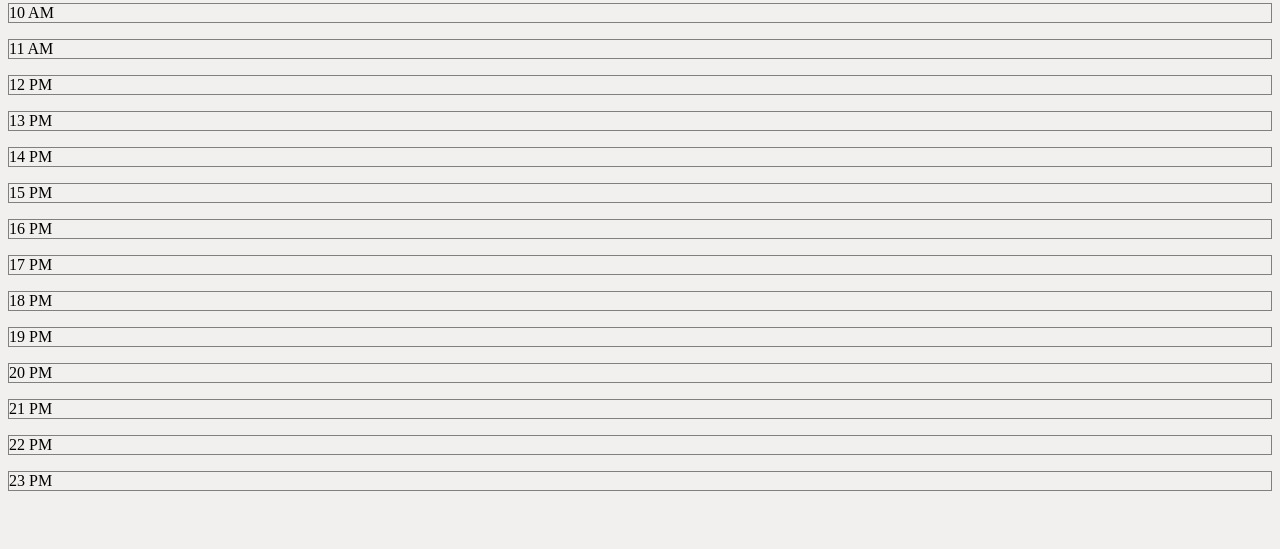
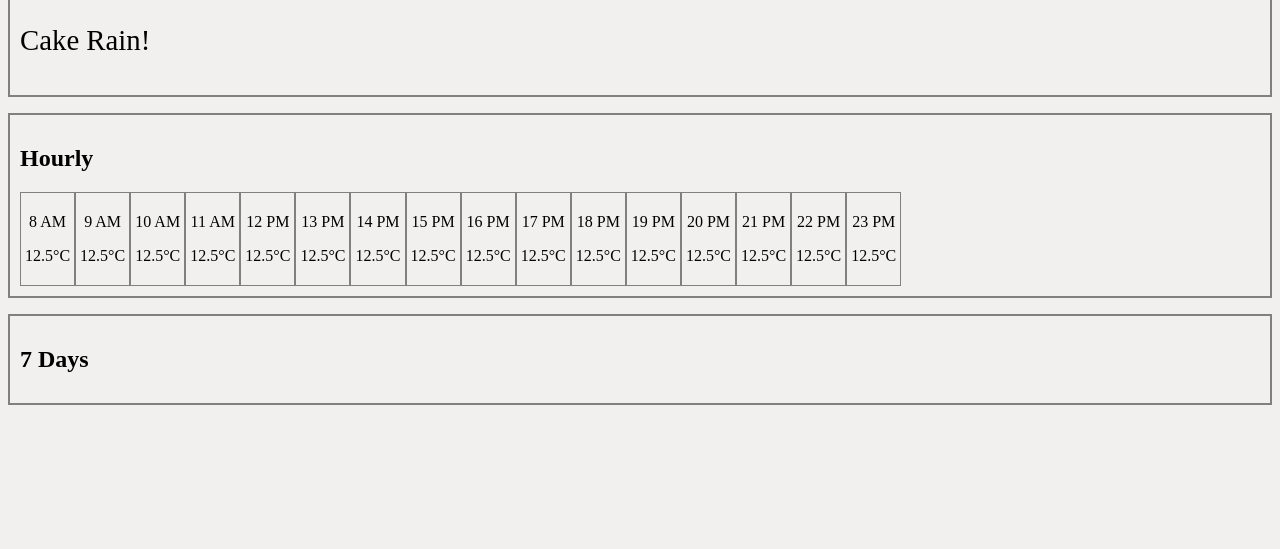
Before and after one commit to ArtemyOsovskoi/weather-app, a website built with webpack: page src/template.html in a window 1280 px wide. Shown: the part 251-800 px from the top of the page. Built offline with nearby package versions, Linux system fonts and the light colour scheme.

Commit message:
display hourly weather, further styling, new html structure

```diff
--- a/src/index.js
+++ b/src/index.js
@@ -1,15 +1,15 @@
 import "./styles.css";
 //import { someFunction } from "./moduleName.js"; <-- reminder for myself how to do it :)
 
+//TRY to USE both async await AND promises :3
+
+let locationInputData = document.getElementById("location");
+let locationButton = document.getElementById("location_btn");
+let todayWeatherNode = document.getElementById("today_weather");
+let todayCondition = document.getElementById("today_weather_condition");
+let hourlyNodes = document.getElementsByClassName("hourly_weather");
 
 
-//TRY to USE both async await AND promises :3
-
-//take a location and return the weather data for that location
-//variable with location
-let locationInputData = document.getElementById("location");
-let locationButton = document.getElementById("location_btn");
-let todayWeatherNode = document.getElementById('today_weather');
 
 async function getTodayWeatherData() {
   try {
@@ -19,8 +19,9 @@ async function getTodayWeatherData() {
     const jsonData = await response.json();
     if (response.ok) {
       console.log("Promise resolved");
-      console.log(jsonData);
+      console.log(jsonData.days[0]);
       todayWeatherNode.innerHTML = `Today in ${locationInputData.value} is ${jsonData.days[0].temp}°C`;
+      todayCondition.innerHTML = jsonData.days[0].conditions;
 
       return jsonData;
     } else {
@@ -31,6 +32,7 @@ async function getTodayWeatherData() {
   }
 }
 
+
 async function getHourlyWeatherData() {
   try {
     let url = `https://weather.visualcrossing.com/VisualCrossingWebServices/rest/services/timeline/${locationInputData.value}?unitGroup=metric&key=N4YPZMGEYDWUN5QDN4464VYV9&contentType=json`;
@@ -38,12 +40,18 @@ async function getHourlyWeatherData() {
     const response = await fetch(url);
     const jsonData = await response.json();
 
-
     if (response.ok) {
       console.log("Promise resolved");
-          todayWeatherNode.innerHTML = `${jsonData.days[0].hours.temp}`;
 
-          return jsonData;
+      const hourlyArr = jsonData.days[0].hours;
+      hourlyArr.splice(0, 8);
+
+      const tempHourlyArr = hourlyArr.map((value) => value.temp);
+      console.log(`hourly array ${tempHourlyArr}`);
+
+      for (let index = 0; index < tempHourlyArr.length; index++) {
+        hourlyNodes[index].innerHTML += tempHourlyArr[index] + "°C";
+      }
     } else {
       console.error("Promise resolved but HTTP status failed");
     }
@@ -52,29 +60,11 @@ async function getHourlyWeatherData() {
   }
 }
 
-//Проблема - Нужно взять данные из массива hours.temp - то есть
-/* пройтись по массиву и взять нужные данные
-потом отобразить эти данные в параграфах для
-каждого часа в сутках
-array.map мб подойдет? По сути нужно назначить для
-кадого параграфа.innerHTML данные из каждого hours.temp
-*/
+async function getWeeklyWeatherData() {
 
-
-
-
+}
 
 
 locationButton.addEventListener("click", getTodayWeatherData);
-
-//DOM
-/* const todayWeatherDiv = document.getElementById('today_weather');
-
-async function todayWeatherDOM(data) {
-    //let weatherData = await jsonData;
-    const todayWeatherContent = document.createTextNode(data.days[0].feelslike);
-
-    todayWeatherDiv.appendChild(todayWeatherContent);
-}
-
- */
+locationButton.addEventListener("click", getHourlyWeatherData);
+locationButton.addEventListener("click", getWeeklyWeatherData);
--- a/src/styles.css
+++ b/src/styles.css
@@ -3,13 +3,42 @@ body {
 }
 
 #today_weather {
-    padding: 10px;
-    border: 2px solid gray;
+    font-size: 2.4rem;
 }
 
-.hourly_weather {
+#today_weather_container {
+    margin-top: 1rem;
+    border: 2px solid gray;
+    padding: 10px;
+    font-size: 1.8rem;
+}
+
+#main_hourly_container {
+    margin-top: 1rem;
+    border: 2px solid gray;
+    padding: 10px;
+}
+
+#hourly_weather_container {
+    display: flex;
+    justify-content: flex-start;
+    align-items: flex-end;
+    flex-wrap: wrap;
+}
+
+.hour_container {
     border: 1px solid gray;
+    padding: 4px;
+    text-align: center;
 }
+
+
+#main_sevenDays_container {
+    margin-top: 1rem;
+    border: 2px solid gray;
+    padding: 10px;
+}
+
 
 #form_container {
     font-size: 1.5rem;
--- a/src/template.html
+++ b/src/template.html
@@ -11,30 +11,77 @@
         <div id="form_container">
             <label for="location">Location:</label>
             <input type="search" id="location" name="user_location">
-            <button id="location_btn">Search</button>
+            <input type="submit" value="Search" id="location_btn">
+            <!-- <button id="location_btn">Search</button> -->
         </div>
         <div id="today_weather_container">
-            <p id="today_weather"></p>
+            <!-- image for specific weather -->
+            <p id="today_weather">Today in Faketown is 99 C</p>
+            <p id="today_weather_condition">Cake Rain!</p>
         </div>
-        <div id="hourly_weather_containaer">
-            <p class="hourly_weather">8 AM</p>
-            <p class="hourly_weather">9 AM</p>
-            <p class="hourly_weather">10 AM</p>
-            <p class="hourly_weather">11 AM</p>
-            <p class="hourly_weather">12 PM</p>
-            <p class="hourly_weather">13 PM</p>
-            <p class="hourly_weather">14 PM</p>
-            <p class="hourly_weather">15 PM</p>
-            <p class="hourly_weather">16 PM</p>
-            <p class="hourly_weather">17 PM</p>
-            <p class="hourly_weather">18 PM</p>
-            <p class="hourly_weather">19 PM</p>
-            <p class="hourly_weather">20 PM</p>
-            <p class="hourly_weather">21 PM</p>
-            <p class="hourly_weather">22 PM</p>
-            <p class="hourly_weather">23 PM</p>
+
+        <div id="main_hourly_container">
+        <h2>Hourly</h2>
+        <div id="hourly_weather_container">
+            <div class="hour_container">
+                <p>8 AM<p class="hourly_weather">12.5°C</p></p>
+            </div>
+            <div class="hour_container">
+                <p>9 AM<p class="hourly_weather">12.5°C</p></p>
+            </div>
+            <div class="hour_container">
+                <p>10 AM<p class="hourly_weather">12.5°C</p></p>
+            </div>
+
+            <div class="hour_container">
+                <p>11 AM<p class="hourly_weather">12.5°C</p></p>
+            </div>
+            <div class="hour_container">
+                <p>12 PM<p class="hourly_weather">12.5°C</p></p>
+            </div>
+            <div class="hour_container">
+                <p>13 PM<p class="hourly_weather">12.5°C</p></p>
+            </div>
+            <div class="hour_container">
+                <p>14 PM<p class="hourly_weather">12.5°C</p></p>
+            </div>
+            <div class="hour_container">
+                <p>15 PM<p class="hourly_weather">12.5°C</p></p>
+            </div>
+            <div class="hour_container">
+                <p>16 PM<p class="hourly_weather">12.5°C</p></p>
+            </div>
+            <div class="hour_container">
+                <p>17 PM<p class="hourly_weather">12.5°C</p></p>
+            </div>
+            <div class="hour_container">
+                <p>18 PM<p class="hourly_weather">12.5°C</p></p>
+            </div>
+            <div class="hour_container">
+                <p>19 PM<p class="hourly_weather">12.5°C</p></p>
+            </div>
+            <div class="hour_container">
+                <p>20 PM<p class="hourly_weather">12.5°C</p></p>
+            </div>
+            <div class="hour_container">
+                <p>21 PM<p class="hourly_weather">12.5°C</p></p>
+            </div>
+            <div class="hour_container">
+                <p>22 PM<p class="hourly_weather">12.5°C</p></p>
+            </div>
+            <div class="hour_container">
+                <p>23 PM<p class="hourly_weather">12.5°C</p></p>
+            </div>
         </div>
-        <div id="tenDays_weather_container"></div>
+        </div>
+
+        <div id="main_sevenDays_container">
+            <h2>7 Days</h2>
+            <div id="sevenDays_weather_container">
+
+
+            </div>
+        </div>
     </div>
 </body>
 </html>
```
Lines whose indentation alone changed are shown as unchanged.
